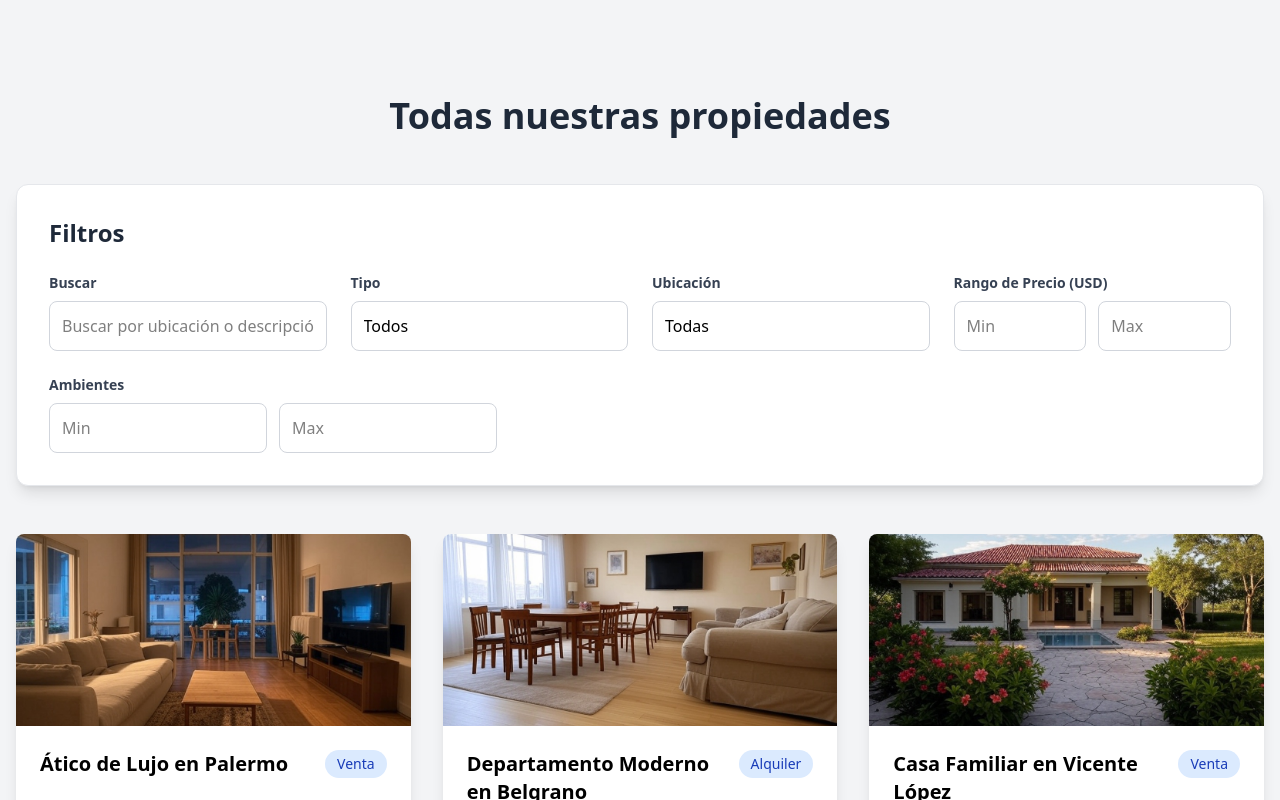
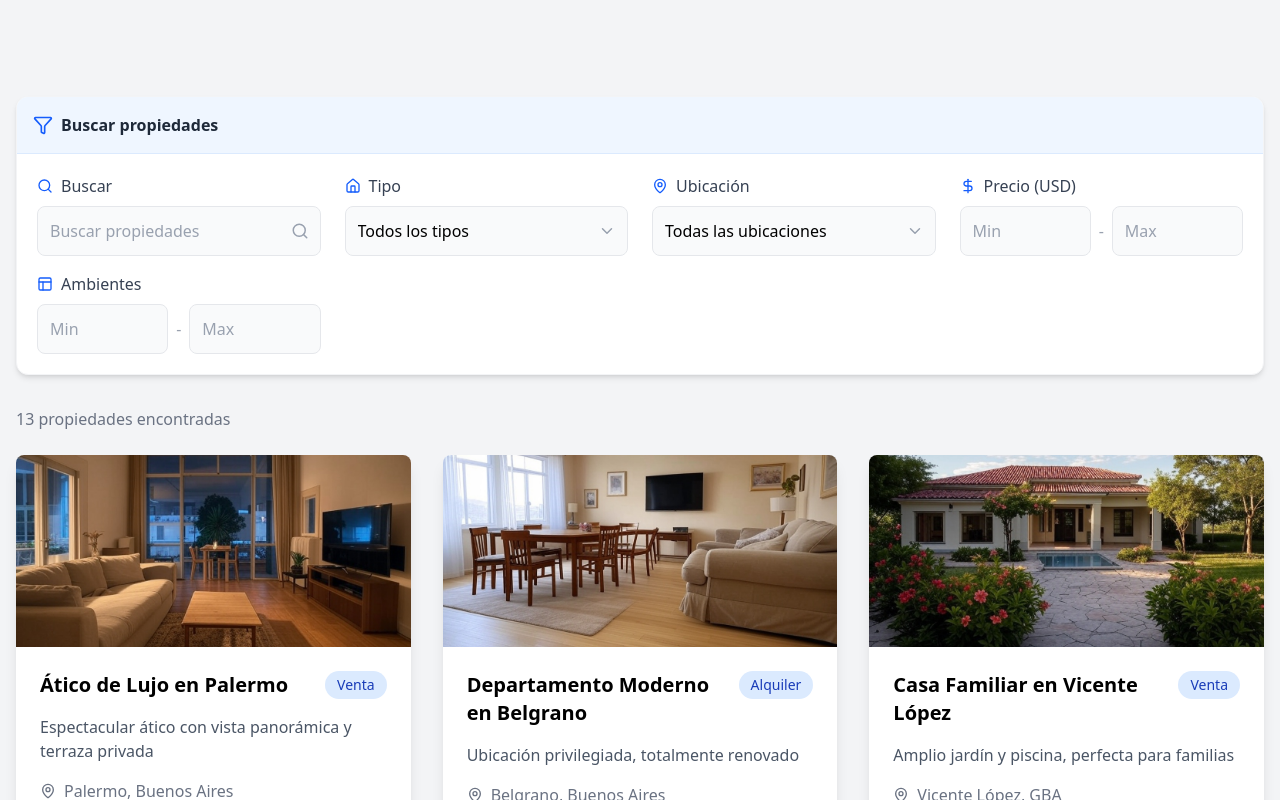
Before and after one commit to LucaVallazza/urban-house-landing, a React (Vite) app: page /urban-house-landing/propiedades in a window 1280 px wide. Shown: the top 800 px of the page. Built offline with nearby package versions, Linux system fonts and the light colour scheme.

Commit message:
🎨 responsive design

```diff
--- a/src/pages/AllProperties.tsx
+++ b/src/pages/AllProperties.tsx
@@ -1,4 +1,5 @@
 import React, { useState, useMemo } from 'react';
+import { Search, Home, MapPin, DollarSign, Layout, Filter, X, ChevronDown } from 'lucide-react';
 import PropertyCard from '../components/PropertyCard';
 import { Property } from '../types';
 
@@ -7,7 +8,7 @@ interface AllPropertiesProps {
 }
 
 const AllProperties: React.FC<AllPropertiesProps> = ({ propiedades }) => {
-  // Filter states
+  // Estados de filtros y otras funciones permanecen igual
   const [searchTerm, setSearchTerm] = useState('');
   const [selectedTipo, setSelectedTipo] = useState('');
   const [selectedUbicacion, setSelectedUbicacion] = useState('');
@@ -15,6 +16,8 @@ const AllProperties: React.FC<AllPropertiesProps> = ({ propiedades }) => {
   const [maxPrecio, setMaxPrecio] = useState('');
   const [minAmbientes, setMinAmbientes] = useState('');
   const [maxAmbientes, setMaxAmbientes] = useState('');
+  const [filtersOpen, setFiltersOpen] = useState(false);
+  const [activeFilters, setActiveFilters] = useState<string[]>([]);
 
   // Helper function to normalize text
   const normalizeText = (text: string): string => {
@@ -28,8 +31,20 @@ const AllProperties: React.FC<AllPropertiesProps> = ({ propiedades }) => {
   const ubicaciones = [...new Set(propiedades.map(p => p.ubicacion.split(',')[0].trim()))];
   const tipos = [...new Set(propiedades.map(p => p.tipo))];
 
+  // Count active filters
+  const activeFilterCount = [
+    searchTerm,
+    selectedTipo,
+    selectedUbicacion,
+    minPrecio,
+    maxPrecio,
+    minAmbientes,
+    maxAmbientes
+  ].filter(Boolean).length;
+
   // Filter properties
   const filteredProperties = useMemo(() => {
+    // ...your existing filter logic
     return propiedades.filter(propiedad => {
       const normalizedSearch = normalizeText(searchTerm);
       const searchMatch = searchTerm === '' ||
@@ -54,111 +69,262 @@ const AllProperties: React.FC<AllPropertiesProps> = ({ propiedades }) => {
     });
   }, [propiedades, searchTerm, selectedTipo, selectedUbicacion, minPrecio, maxPrecio, minAmbientes, maxAmbientes]);
 
+  // Toggle filter section visibility
+  const toggleFilters = () => {
+    setFiltersOpen(!filtersOpen);
+  };
+
+  // Toggle filter category in mobile view
+  const toggleFilter = (filter: string) => {
+    setActiveFilters(current =>
+      current.includes(filter)
+        ? current.filter(f => f !== filter)
+        : [...current, filter]
+    );
+  };
+
+  // Clear all filters
+  const clearFilters = () => {
+    setSearchTerm('');
+    setSelectedTipo('');
+    setSelectedUbicacion('');
+    setMinPrecio('');
+    setMaxPrecio('');
+    setMinAmbientes('');
+    setMaxAmbientes('');
+  };
+
   return (
     <div className="min-h-screen bg-gray-100 pt-24 pb-12">
       <div className="container mx-auto px-4">
-        <h1 className="text-4xl font-bold text-center mb-12 text-gray-800">
-          Todas nuestras propiedades
-        </h1>
+        {/* Eliminar el h1 "Todas nuestras propiedades" ya que el Navbar ya debería estar presente */}
+
+        {/* Mobile Filter Toggle */}
+        <button
+          onClick={toggleFilters}
+          className="md:hidden w-full flex items-center justify-center gap-2 bg-white py-3 px-4 rounded-lg shadow-md mb-4 font-medium text-gray-700 transition-all"
+        >
+          {filtersOpen ? (
+            <>
+              <X size={18} />
+              Cerrar filtros
+            </>
+          ) : (
+            <>
+              <Filter size={18} />
+              {activeFilterCount > 0 ? `Filtros (${activeFilterCount})` : 'Filtrar propiedades'}
+            </>
+          )}
+        </button>
 
         {/* Filters Section */}
-        <div className="bg-white p-8 rounded-xl shadow-lg mb-12 border border-gray-200">
-          <h2 className="text-2xl font-semibold mb-6 text-gray-800">Filtros</h2>
-          <div className="grid grid-cols-1 md:grid-cols-2 lg:grid-cols-4 gap-6">
-            {/* Search Input */}
-            <div className="space-y-2">
-              <label className="block text-sm font-semibold text-gray-700">
-                Buscar
-              </label>
+        <div className={`bg-white rounded-xl shadow-md border border-gray-100 overflow-hidden transition-all duration-300 mb-8
+          ${filtersOpen ? 'max-h-[1500px] opacity-100' : 'md:max-h-[1500px] md:opacity-100 max-h-0 opacity-0'}`}>
+
+          {/* Desktop Filter Header - Modificado para ser más prominente */}
+          <div className="hidden md:flex items-center justify-between bg-blue-50 p-4 border-b border-blue-100">
+            <div className="flex items-center gap-2">
+              <Filter className="text-blue-600" size={20} />
+              <h2 className="font-semibold text-gray-800">Buscar propiedades</h2>
+            </div>
+            {activeFilterCount > 0 && (
+              <button
+                onClick={clearFilters}
+                className="text-sm text-gray-500 hover:text-blue-600 flex items-center gap-1"
+              >
+                <X size={14} />
+                Limpiar filtros ({activeFilterCount})
+              </button>
+            )}
+          </div>
+
+          {/* Filter Content */}
+          <div className="p-5">
+            <div className="grid grid-cols-1 md:grid-cols-2 lg:grid-cols-4 gap-x-6 gap-y-4">
+
+              {/* Search Filter */}
+              <div className={`filter-group ${activeFilters.includes('search') ? 'active' : ''}`}>
+                <div
+                  className="flex items-center justify-between cursor-pointer md:cursor-default"
+                  onClick={() => toggleFilter('search')}
+                >
+                  <div className="flex items-center gap-2 text-gray-700 font-medium">
+                    <Search size={16} className="text-blue-600" />
+                    <span>Buscar</span>
+                  </div>
+                  <ChevronDown size={16} className="md:hidden" />
+                </div>
+                <div className={`mt-2 md:block ${activeFilters.includes('search') ? 'block' : 'hidden'}`}>
+                  <div className="relative">
                     <input
                       type="text"
                       value={searchTerm}
                       onChange={(e) => setSearchTerm(e.target.value)}
-                placeholder="Buscar por ubicación o descripción"
-                className="w-full p-3 border border-gray-300 rounded-lg focus:ring-2 focus:ring-blue-500 focus:border-blue-500 transition-all"
+                      placeholder="Buscar propiedades"
+                      className="w-full p-3 pr-10 border border-gray-200 rounded-lg focus:ring-2 focus:ring-blue-500 focus:border-blue-500 transition-all bg-gray-50 placeholder-gray-400"
                     />
+                    <Search size={18} className="absolute right-3 top-1/2 transform -translate-y-1/2 text-gray-400" />
+                  </div>
+                </div>
               </div>
 
               {/* Tipo Filter */}
-            <div className="space-y-2">
-              <label className="block text-sm font-semibold text-gray-700">
-                Tipo
-              </label>
+              <div className={`filter-group ${activeFilters.includes('tipo') ? 'active' : ''}`}>
+                <div
+                  className="flex items-center justify-between cursor-pointer md:cursor-default"
+                  onClick={() => toggleFilter('tipo')}
+                >
+                  <div className="flex items-center gap-2 text-gray-700 font-medium">
+                    <Home size={16} className="text-blue-600" />
+                    <span>Tipo</span>
+                  </div>
+                  <ChevronDown size={16} className="md:hidden" />
+                </div>
+                <div className={`mt-2 md:block ${activeFilters.includes('tipo') ? 'block' : 'hidden'}`}>
+                  <div className="relative">
                     <select
                       value={selectedTipo}
                       onChange={(e) => setSelectedTipo(e.target.value)}
-                className="w-full p-3 border border-gray-300 rounded-lg focus:ring-2 focus:ring-blue-500 focus:border-blue-500 transition-all appearance-none bg-white"
+                      className="w-full p-3 border border-gray-200 rounded-lg focus:ring-2 focus:ring-blue-500 focus:border-blue-500 transition-all appearance-none bg-gray-50 pr-10"
                     >
-                <option value="">Todos</option>
+                      <option value="">Todos los tipos</option>
                       {tipos.map(tipo => (
                         <option key={tipo} value={tipo}>{tipo}</option>
                       ))}
                     </select>
+                    <ChevronDown size={18} className="absolute right-3 top-1/2 transform -translate-y-1/2 text-gray-400 pointer-events-none" />
+                  </div>
+                </div>
               </div>
 
               {/* Ubicación Filter */}
-            <div className="space-y-2">
-              <label className="block text-sm font-semibold text-gray-700">
-                Ubicación
-              </label>
+              <div className={`filter-group ${activeFilters.includes('ubicacion') ? 'active' : ''}`}>
+                <div
+                  className="flex items-center justify-between cursor-pointer md:cursor-default"
+                  onClick={() => toggleFilter('ubicacion')}
+                >
+                  <div className="flex items-center gap-2 text-gray-700 font-medium">
+                    <MapPin size={16} className="text-blue-600" />
+                    <span>Ubicación</span>
+                  </div>
+                  <ChevronDown size={16} className="md:hidden" />
+                </div>
+                <div className={`mt-2 md:block ${activeFilters.includes('ubicacion') ? 'block' : 'hidden'}`}>
+                  <div className="relative">
                     <select
                       value={selectedUbicacion}
                       onChange={(e) => setSelectedUbicacion(e.target.value)}
-                className="w-full p-3 border border-gray-300 rounded-lg focus:ring-2 focus:ring-blue-500 focus:border-blue-500 transition-all appearance-none bg-white"
+                      className="w-full p-3 border border-gray-200 rounded-lg focus:ring-2 focus:ring-blue-500 focus:border-blue-500 transition-all appearance-none bg-gray-50 pr-10"
                     >
-                <option value="">Todas</option>
+                      <option value="">Todas las ubicaciones</option>
                       {ubicaciones.map(ubicacion => (
                         <option key={ubicacion} value={ubicacion}>{ubicacion}</option>
                       ))}
                     </select>
+                    <ChevronDown size={18} className="absolute right-3 top-1/2 transform -translate-y-1/2 text-gray-400 pointer-events-none" />
+                  </div>
+                </div>
               </div>
 
-            {/* Price Range */}
-            <div className="space-y-2">
-              <label className="block text-sm font-semibold text-gray-700">
-                Rango de Precio (USD)
-              </label>
-              <div className="flex gap-3">
+              {/* Price Filter */}
+              <div className={`filter-group ${activeFilters.includes('precio') ? 'active' : ''}`}>
+                <div
+                  className="flex items-center justify-between cursor-pointer md:cursor-default"
+                  onClick={() => toggleFilter('precio')}
+                >
+                  <div className="flex items-center gap-2 text-gray-700 font-medium">
+                    <DollarSign size={16} className="text-blue-600" />
+                    <span>Precio (USD)</span>
+                  </div>
+                  <ChevronDown size={16} className="md:hidden" />
+                </div>
+                <div className={`mt-2 md:block ${activeFilters.includes('precio') ? 'block' : 'hidden'}`}>
+                  <div className="flex gap-2 items-center">
+                    <div className="relative flex-1">
                       <input
                         type="number"
                         value={minPrecio}
                         onChange={(e) => setMinPrecio(e.target.value)}
                         placeholder="Min"
-                  className="w-1/2 p-3 border border-gray-300 rounded-lg focus:ring-2 focus:ring-blue-500 focus:border-blue-500 transition-all"
+                        className="w-full p-3 border border-gray-200 rounded-lg focus:ring-2 focus:ring-blue-500 focus:border-blue-500 transition-all bg-gray-50 placeholder-gray-400"
                       />
+                    </div>
+                    <span className="text-gray-400">-</span>
+                    <div className="relative flex-1">
                       <input
                         type="number"
                         value={maxPrecio}
                         onChange={(e) => setMaxPrecio(e.target.value)}
                         placeholder="Max"
-                  className="w-1/2 p-3 border border-gray-300 rounded-lg focus:ring-2 focus:ring-blue-500 focus:border-blue-500 transition-all"
+                        className="w-full p-3 border border-gray-200 rounded-lg focus:ring-2 focus:ring-blue-500 focus:border-blue-500 transition-all bg-gray-50 placeholder-gray-400"
                       />
                     </div>
                   </div>
+                </div>
+              </div>
 
-            {/* Ambientes Range */}
-            <div className="space-y-2 lg:col-span-4">
-              <label className="block text-sm font-semibold text-gray-700">
-                Ambientes
-              </label>
-              <div className="flex gap-3 max-w-md">
+              {/* Ambientes Filter */}
+              <div className={`filter-group ${activeFilters.includes('ambientes') ? 'active' : ''}`}>
+                <div
+                  className="flex items-center justify-between cursor-pointer md:cursor-default"
+                  onClick={() => toggleFilter('ambientes')}
+                >
+                  <div className="flex items-center gap-2 text-gray-700 font-medium">
+                    <Layout size={16} className="text-blue-600" />
+                    <span>Ambientes</span>
+                  </div>
+                  <ChevronDown size={16} className="md:hidden" />
+                </div>
+                <div className={`mt-2 md:block ${activeFilters.includes('ambientes') ? 'block' : 'hidden'}`}>
+                  <div className="flex gap-2 items-center">
+                    <div className="relative flex-1">
                       <input
                         type="number"
                         value={minAmbientes}
                         onChange={(e) => setMinAmbientes(e.target.value)}
                         placeholder="Min"
-                  className="w-1/2 p-3 border border-gray-300 rounded-lg focus:ring-2 focus:ring-blue-500 focus:border-blue-500 transition-all"
+                        className="w-full p-3 border border-gray-200 rounded-lg focus:ring-2 focus:ring-blue-500 focus:border-blue-500 transition-all bg-gray-50 placeholder-gray-400"
                       />
+                    </div>
+                    <span className="text-gray-400">-</span>
+                    <div className="relative flex-1">
                       <input
                         type="number"
                         value={maxAmbientes}
                         onChange={(e) => setMaxAmbientes(e.target.value)}
                         placeholder="Max"
-                  className="w-1/2 p-3 border border-gray-300 rounded-lg focus:ring-2 focus:ring-blue-500 focus:border-blue-500 transition-all"
+                        className="w-full p-3 border border-gray-200 rounded-lg focus:ring-2 focus:ring-blue-500 focus:border-blue-500 transition-all bg-gray-50 placeholder-gray-400"
                       />
                     </div>
                   </div>
                 </div>
+              </div>
+            </div>
+
+            {/* Mobile Filter Actions */}
+            <div className="md:hidden mt-6 flex justify-between">
+              <button
+                onClick={clearFilters}
+                className="py-2 px-4 text-gray-600 text-sm border border-gray-300 rounded-lg"
+              >
+                Limpiar filtros
+              </button>
+              <button
+                onClick={toggleFilters}
+                className="py-2 px-5 bg-blue-600 text-white font-medium rounded-lg text-sm"
+              >
+                Ver {filteredProperties.length} propiedades
+              </button>
+            </div>
+          </div>
+        </div>
+
+        {/* Results Stats */}
+        <div className="flex justify-between items-center mb-6">
+          <p className="text-gray-500 font-medium">
+            {filteredProperties.length}
+            {filteredProperties.length === 1 ? ' propiedad encontrada' : ' propiedades encontradas'}
+          </p>
         </div>
 
         {/* Results Section */}
@@ -171,20 +337,15 @@ const AllProperties: React.FC<AllPropertiesProps> = ({ propiedades }) => {
         {/* No Results Message */}
         {filteredProperties.length === 0 && (
           <div className="text-center py-12 bg-white rounded-xl shadow-md border border-gray-200 mt-8">
-            <p className="text-xl text-gray-500">
-              No se encontraron propiedades con los filtros seleccionados
+            <p className="text-xl text-gray-500 mb-2">
+              No se encontraron propiedades
+            </p>
+            <p className="text-gray-400 mb-4">
+              Intenta modificar los filtros de búsqueda
             </p>
             <button
-              onClick={() => {
-                setSearchTerm('');
-                setSelectedTipo('');
-                setSelectedUbicacion('');
-                setMinPrecio('');
-                setMaxPrecio('');
-                setMinAmbientes('');
-                setMaxAmbientes('');
-              }}
-              className="mt-4 px-6 py-2 bg-blue-600 text-white rounded-lg hover:bg-blue-700 transition-colors"
+              onClick={clearFilters}
+              className="px-6 py-2 bg-blue-600 text-white rounded-lg hover:bg-blue-700 transition-colors"
             >
               Limpiar filtros
             </button>
```
Lines whose indentation alone changed are shown as unchanged.
